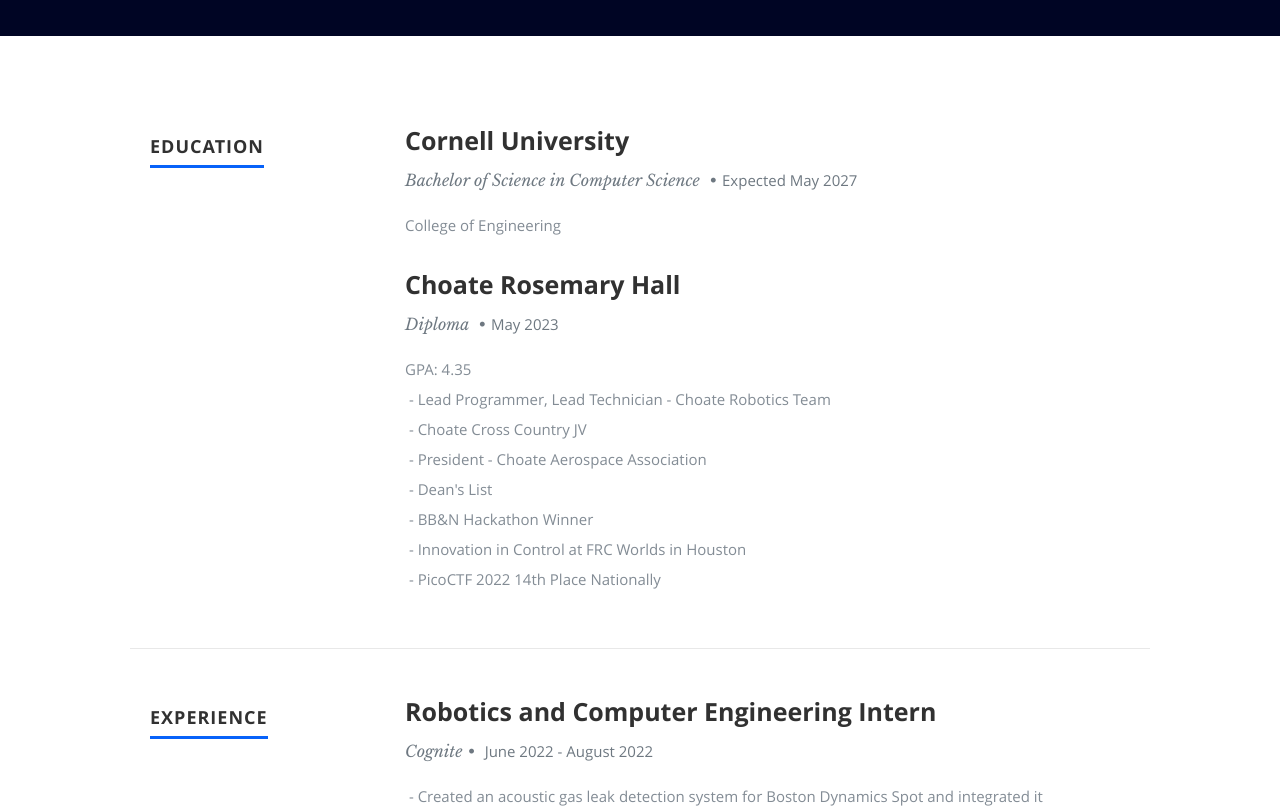
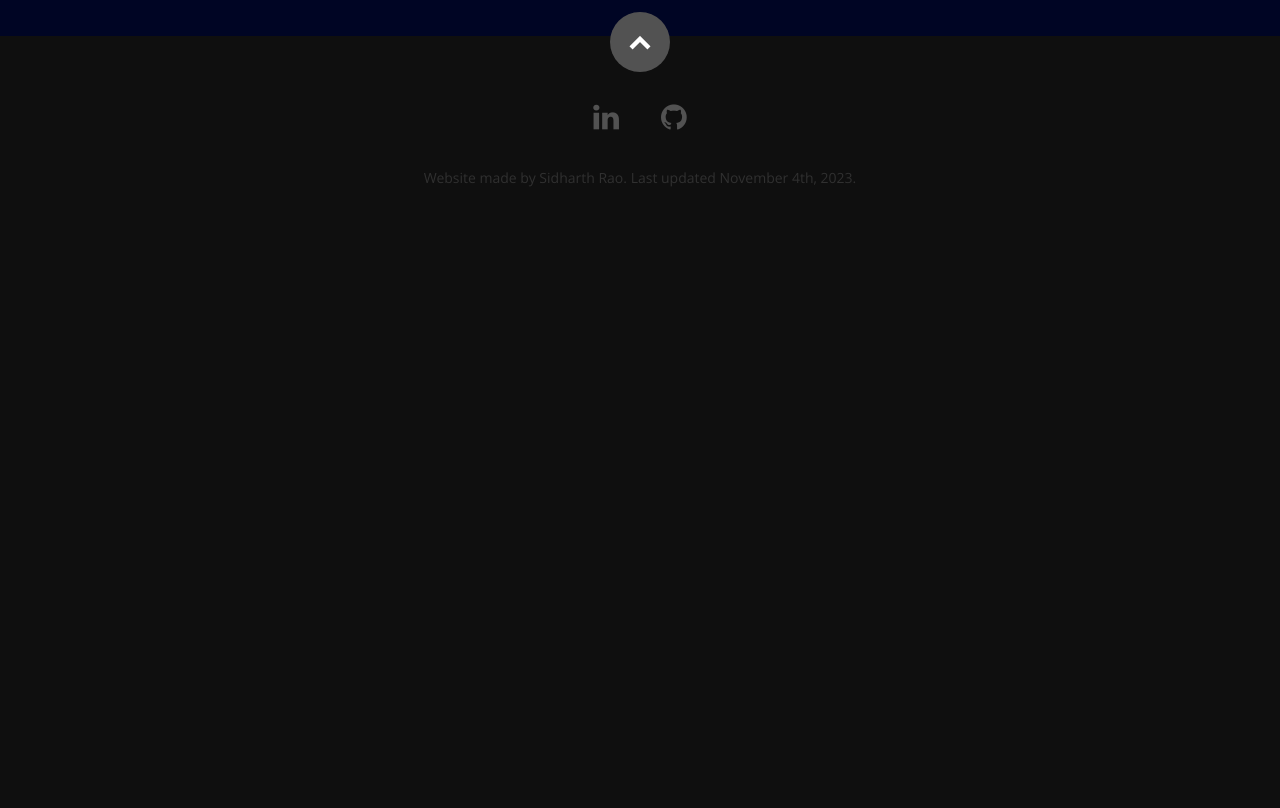
Before and after one commit to sidharthmrao/Old-Website, a React (Create React App) app: page / in a window 1280 px wide. Shown: the part 1340-2148 px from the top of the page. After the commit the page ends 1581 px from the top, so only its background shows below. Built offline with nearby package versions, Linux system fonts and the light colour scheme.

Commit message:
Update footer.

```diff
--- a/src/App.js
+++ b/src/App.js
@@ -45,7 +45,6 @@
       <div className="App">
         <Header data={this.state.resumeData.main} />
         <About data={this.state.resumeData.main} />
-        <Resume data={this.state.resumeData.resume} />
         {/*<Contact data={this.state.resumeData.main} />*/}
         <Footer data={this.state.resumeData.main} />
       </div>
--- a/src/Components/Footer.js
+++ b/src/Components/Footer.js
@@ -23,7 +23,7 @@
               <ul className="social-links">{networks}</ul>
 
               <ul className="copyright">
-                <li>Website made by Sidharth Rao. Last updated September 24th, 2023.</li>
+                <li>Website made by Sidharth Rao. Last updated November 4th, 2023.</li>
               </ul>
             </div>
           </Fade>
```
